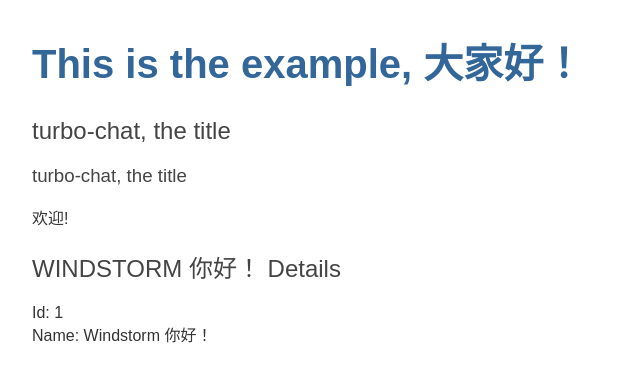
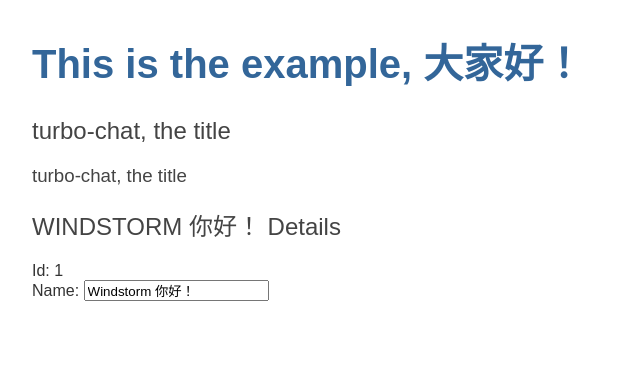
Before and after one commit to zerazobz/TurboChat, an Angular app in the folder turbo-chat/: page / in a window 1280 px wide. Shown: the top 382 px of the page, without its empty margins (0-640 px from the left). Built offline with nearby package versions, Linux system fonts and the light colour scheme.

Commit message:
Two-way binding enabled

```diff
--- a/turbo-chat/src/app/app.module.ts
+++ b/turbo-chat/src/app/app.module.ts
@@ -4,6 +4,7 @@ import { NgModule } from '@angular/core';
 import { AppRoutingModule } from './app-routing.module';
 import { AppComponent } from './app.component';
 import { HeroesComponent } from './heroes/heroes.component';
+import { FormsModule } from '@angular/forms';
 
 @NgModule({
   declarations: [
@@ -12,7 +13,8 @@ import { HeroesComponent } from './heroes/heroes.component';
   ],
   imports: [
     BrowserModule,
-    AppRoutingModule
+    AppRoutingModule,
+    FormsModule
   ],
   providers: [],
   bootstrap: [AppComponent]
--- a/turbo-chat/src/app/heroes/heroes.component.html
+++ b/turbo-chat/src/app/heroes/heroes.component.html
@@ -1,6 +1,8 @@
-<p>欢迎!</p>
 <h2>{{ hero.name | uppercase }} Details</h2>
+<div><span>Id: {{ hero.id }}</span></div>
+
 <div>
-	<span>Id: {{ hero.id }}</span>
+	<label>Name:
+		<input [(ngModel)]="hero.name" placeholder="名字">
+	</label>
 </div>
-<div><span>Name: {{ hero.name }}</span></div>
```
